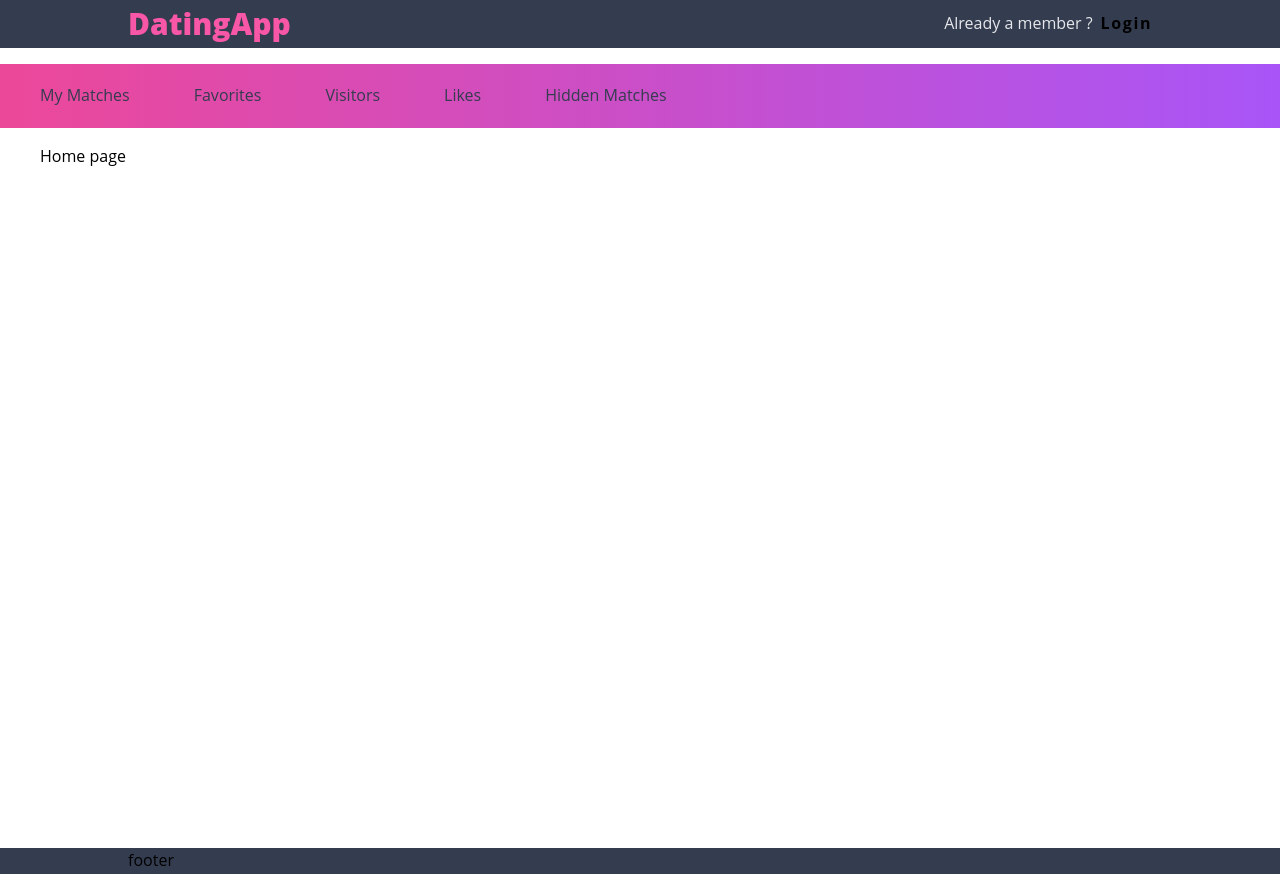
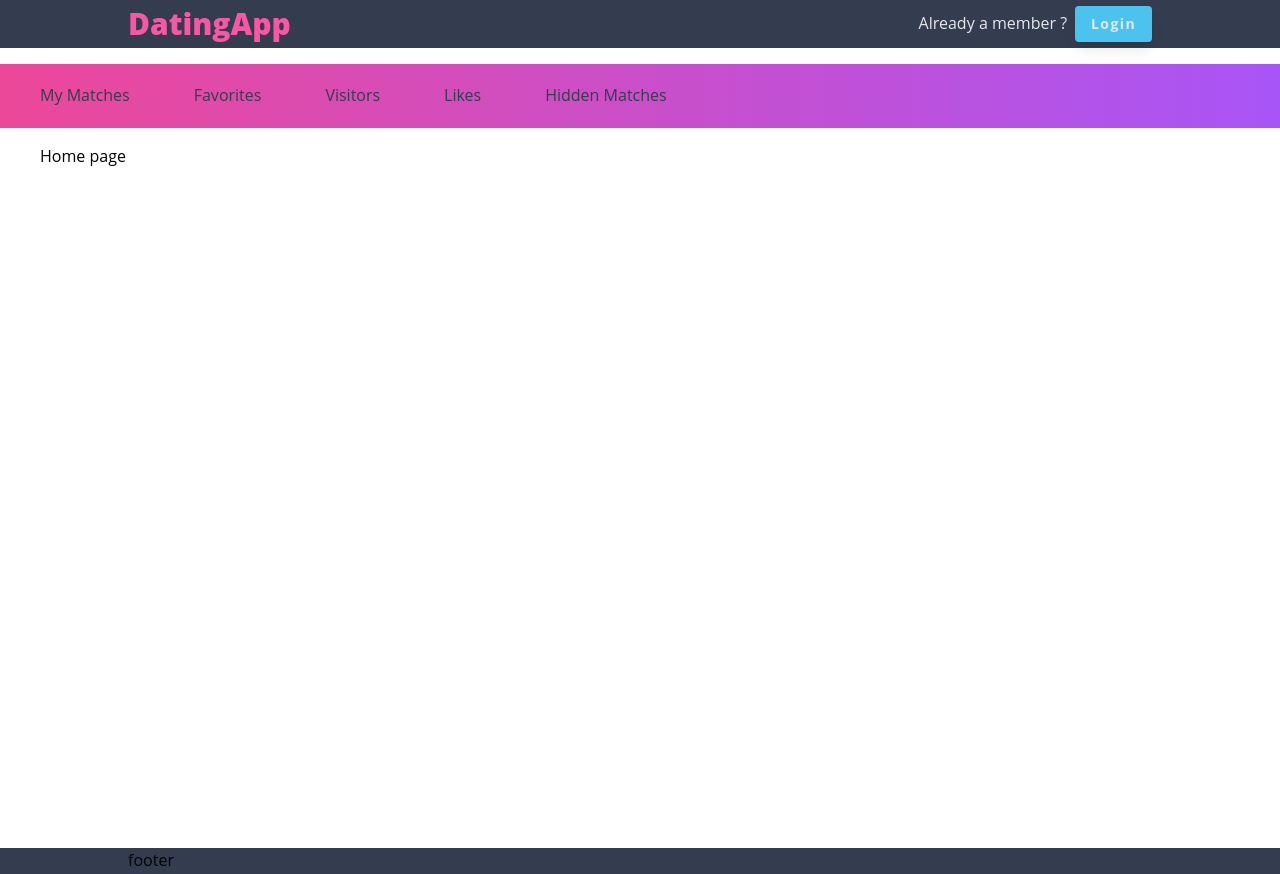
Before and after one commit to abdelrany/Dating-web-App, a Next.js app in the folder front-end/: page / in a window 1280 px wide. Built offline with nearby package versions, Linux system fonts and the light colour scheme.

Commit message:
feat: added reusable components using tailwindcss

```diff
--- a/front-end/styles/globals.css
+++ b/front-end/styles/globals.css
@@ -7,10 +7,13 @@
 */
 @layer components {
   .btn-primary {
-    @apply shadow-lg bg-primary px-4 py-2 text-gray-100 rounded border-none;
+    @apply shadow-lg bg-primary px-4 py-2 text-gray-200 rounded border-none;
   }
   .btn-secondary {
-    @apply shadow-lg bg-secondary px-4 py-2 text-gray-100 rounded border-none;
+    @apply shadow-lg bg-secondary px-4 py-2 text-gray-200 rounded border-none;
+  }
+  .btn-accent {
+    @apply shadow-lg bg-accent hover:bg-secondary transition-all duration-300 px-4 py-2 text-sm text-gray-200 rounded border-none;
   }
   .bg-gradient {
     @apply bg-gradient-to-r from-pink-500 to-purple-500;
```
